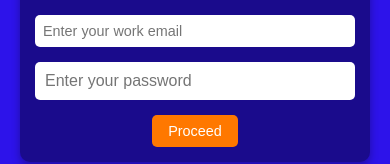
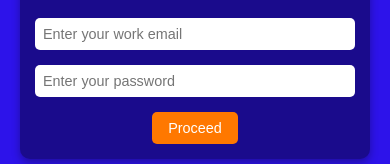
Before and after one commit to omantelcdc/awareness, a plain HTML site: page index.html in a window 390 px wide. Shown: the part 433-597 px from the top of the page. Drawn offline with Linux system fonts and the light colour scheme.

Commit message:
Update styles.css

```diff
--- a/styles.css
+++ b/styles.css
@@ -126,6 +126,11 @@ button:hover {
         padding: 8px;
     }
 
+    input[type="password"] {
+        font-size: 0.9em;
+        padding: 8px;
+    }
+
     button {
         font-size: 0.9em;
         padding: 8px 16px;
```
